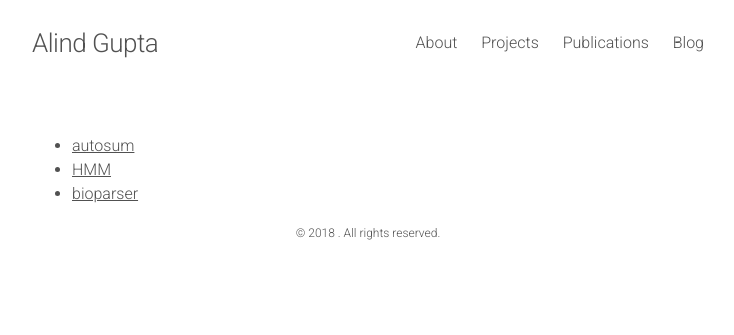
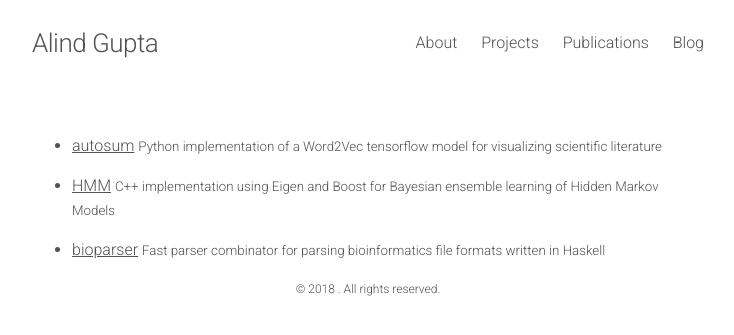
Before and after one commit to alindgupta/alindgupta.github.io, a Jekyll site: the page built from projects/index.md, in a window 1280 px wide. Shown: the top 335 px of the page, without its empty margins (272-1006 px from the left). Built offline with Jekyll 4.4.1, drawn with Linux system fonts in a browser that asks for light colours; nearby versions of some CDN libraries.

Commit message:
Update index.md

```diff
--- a/projects/index.md
+++ b/projects/index.md
@@ -4,5 +4,10 @@ title: Projects
 ---
 
  - [autosum](https://github.com/alindgupta/autosum)
+ <small>Python implementation of a Word2Vec tensorflow model for visualizing scientific literature</small>
+
  - [HMM](https://github.com/alindgupta/HMM)
+ <small>C++ implementation using Eigen and Boost for Bayesian ensemble learning of Hidden Markov Models</small>
+
  - [bioparser](https://github.com/bioparser)
+ <small>Fast parser combinator for parsing bioinformatics file formats written in Haskell</small>
```
